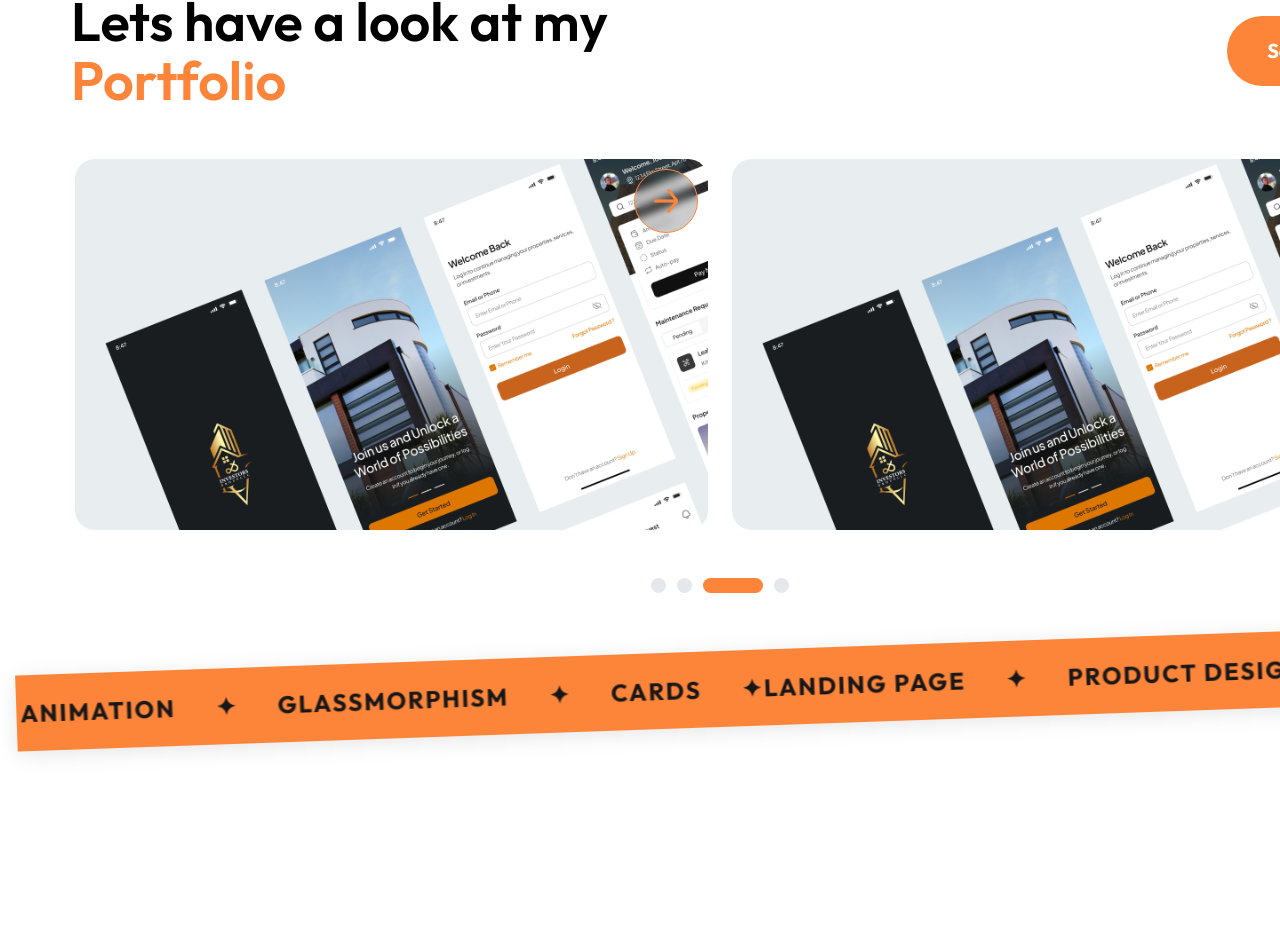
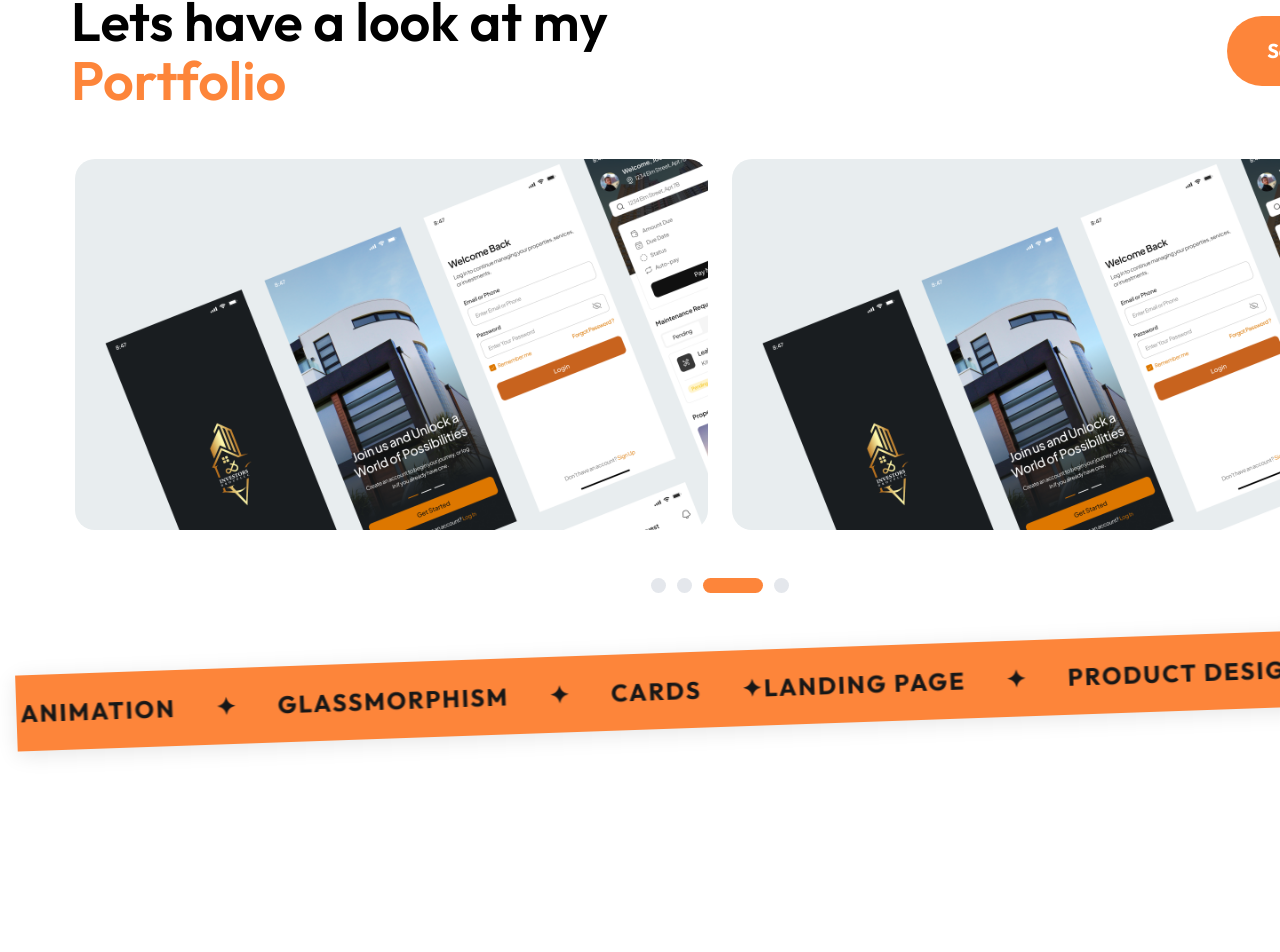
Before and after one commit to ridoy227/portfolio-reactJS, a React (Vite) app in the folder frontend/: page / in a window 1280 px wide. Shown: the part 3320-4272 px from the top of the page. Built offline with nearby package versions, Linux system fonts and the light colour scheme.

Commit message:
portfolio fix

```diff
--- a/frontend/src/components/PortfolioSection.css
+++ b/frontend/src/components/PortfolioSection.css
@@ -119,7 +119,7 @@
   height: 100%;
   display: flex;
   flex-direction: column;
-  justify-content: space-between;
+  justify-content: flex-end;
   padding: 10px;
   z-index: 3;
 }
--- a/frontend/src/components/PortfolioSection.jsx
+++ b/frontend/src/components/PortfolioSection.jsx
@@ -83,9 +83,9 @@ export const PortfolioSection = () => {
               <img className="portfolio-card-bg" src={item.image} alt="Project" />
               <div className="portfolio-card-gradient"></div>
               <div className="portfolio-card-content">
-                <div className="portfolio-card-icon">
+                {/* <div className="portfolio-card-icon">
                   <img src={imgUnion} alt="Arrow" style={{ width: '24px', height: '24px' }} />
-                </div>
+                </div> */}
                 <h3 className="portfolio-card-title">{item.name}</h3>
               </div>
             </div>
```
